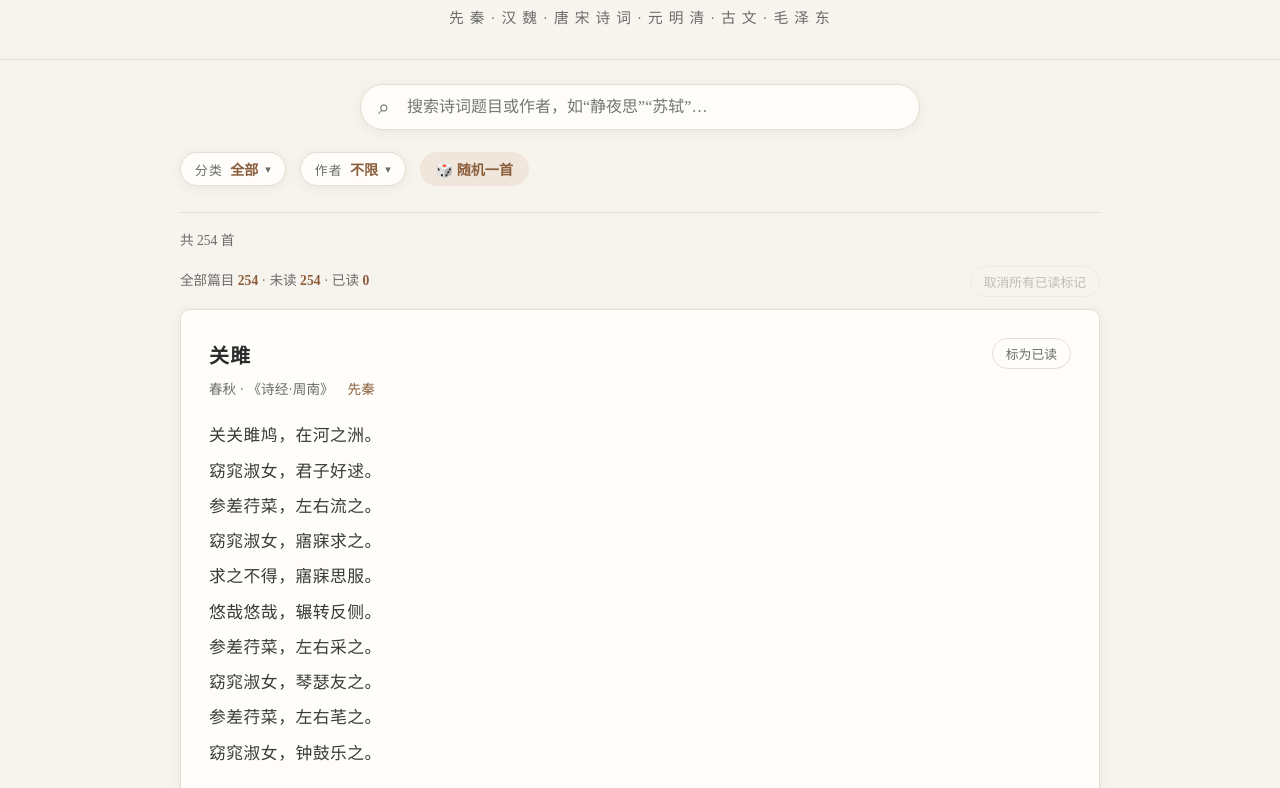
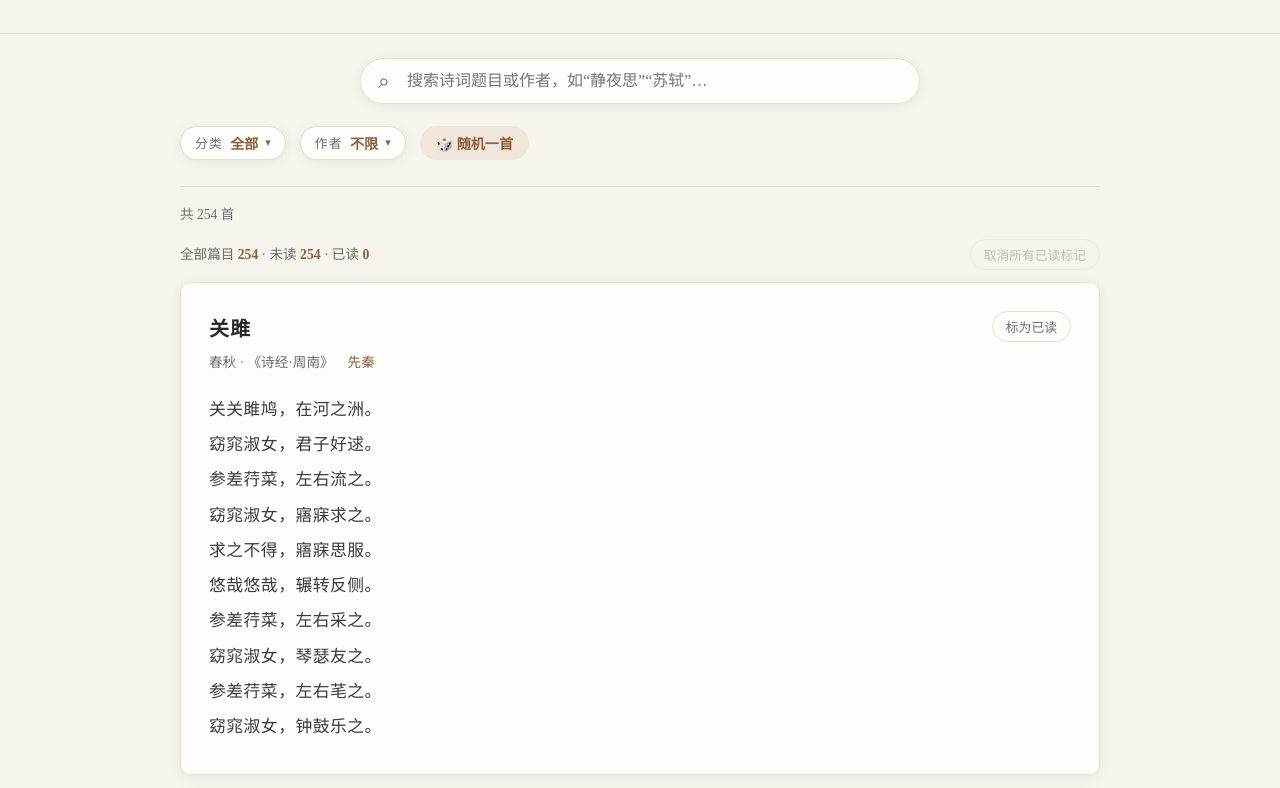
Before and after one commit to cheneson11/shici, a plain HTML site: page index.html in a window 1280 px wide. Shown: the part 126-914 px from the top of the page. Drawn offline with Linux system fonts and the light colour scheme.

Commit message:
Clear paragraph in header of index.html
Removed content from the paragraph in the header.

```diff
--- a/index.html
+++ b/index.html
@@ -331,7 +331,7 @@
 
 <header>
   <h1>诗词拾遗</h1>
-  <p>先 秦 · 汉 魏 · 唐 宋 诗 词 · 元 明 清 · 古 文 · 毛 泽 东</p>
+  <p> </p>
 </header>
 
 <div class="container">
```
